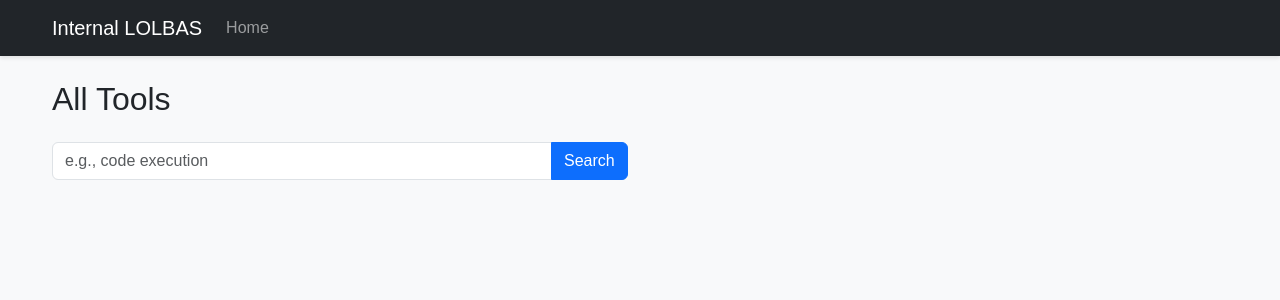
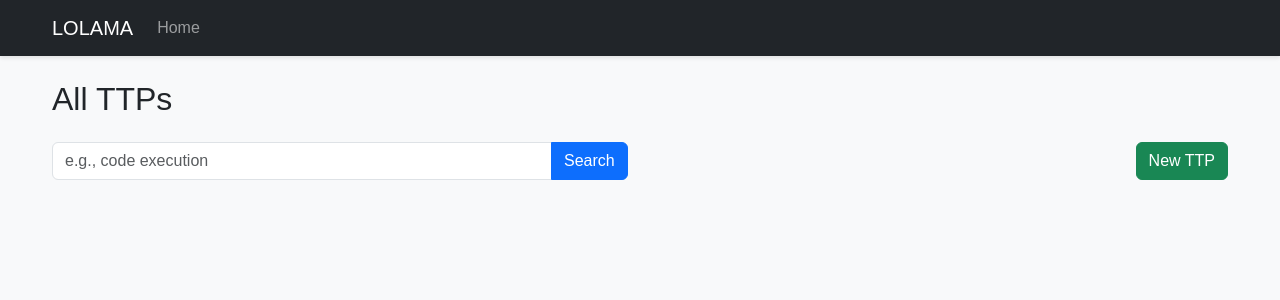
Before and after one commit to icryo/reporepo, a Flask app: template templates/index.html in a window 1280 px wide. Shown: the top 300 px of the page. Run offline with Flask 3, Linux system fonts and the light colour scheme; the template is opened without the code that fills it, so the values that code supplies are empty.

Commit message:
Add files via upload

```diff
--- a/app.py
+++ b/app.py
@@ -1,41 +1,80 @@
-from flask import Flask, render_template, request, jsonify
+from flask import Flask, render_template, request, jsonify, flash, redirect, url_for
 import yaml
 import os
+import datetime
+import re
 
 app = Flask(__name__)
+app.secret_key = os.urandom(24)  # For flash messages
 DATA_DIR = 'data'
 
-def load_tools():
-    tools = []
+def load_ttps():
+    ttps = []
     for filename in os.listdir(DATA_DIR):
         if filename.endswith('.yaml'):
             try:
                 with open(os.path.join(DATA_DIR, filename), 'r') as f:
-                    tool = yaml.safe_load(f)
-                    tools.append(tool)
+                    ttp = yaml.safe_load(f)
+                    ttps.append(ttp)
             except Exception as e:
                 print(f"Error loading {filename}: {e}")
-    return tools
+    return ttps
 
-tools = load_tools()
+def get_yaml_filename(ttp_name):
+    """Find the filename for a given TTP name"""
+    for filename in os.listdir(DATA_DIR):
+        if filename.endswith('.yaml'):
+            try:
+                with open(os.path.join(DATA_DIR, filename), 'r') as f:
+                    ttp = yaml.safe_load(f)
+                    if ttp.get('name', '').lower() == ttp_name.lower():
+                        return filename
+            except Exception:
+                pass
+    return None
+
+def get_raw_yaml_content(filename):
+    """Get the raw YAML content of a file"""
+    file_path = os.path.join(DATA_DIR, filename)
+    if os.path.exists(file_path):
+        with open(file_path, 'r') as f:
+            return f.read()
+    return None
+
+def validate_yaml(content):
+    """Validate YAML content"""
+    try:
+        data = yaml.safe_load(content)
+        required_fields = ['name', 'description', 'impact']
+        for field in required_fields:
+            if field not in data:
+                return False, f"Missing required field: {field}"
+        return True, data
+    except Exception as e:
+        return False, f"Invalid YAML format: {str(e)}"
 
 @app.route('/')
 def index():
-    return render_template('index.html', tools=tools)
+    ttps = load_ttps()
+    return render_template('index.html', tools=ttps)
 
 @app.route('/tool/<name>')
 def tool(name):
-    for t in tools:
-        if t['name'].lower() == name.lower():
-            return render_template('tool.html', tool=t)
-    return "Tool not found", 404
+    ttps = load_ttps()
+    for ttp in ttps:
+        if ttp['name'].lower() == name.lower():
+            filename = get_yaml_filename(name)
+            yaml_content = get_raw_yaml_content(filename)
+            return render_template('tool.html', tool=ttp, filename=filename, yaml_content=yaml_content)
+    return "TTP not found", 404
 
 @app.route('/search')
 def search():
     query = request.args.get('query')
     if not query:
         return "Missing search parameters", 400
-    results = [t for t in tools if any(query.lower() in str(t.get(field, '')).lower() for field in ['name', 'impact', 'tags'])]
+    ttps = load_ttps()
+    results = [ttp for ttp in ttps if any(query.lower() in str(ttp.get(field, '')).lower() for field in ['name', 'impact', 'tags'])]
     return render_template('search.html', results=results, query=query)
 
 @app.route('/suggest')
@@ -43,11 +82,12 @@ def suggest():
     query = request.args.get('q', '').lower()
     if not query:
         return jsonify([])
+    ttps = load_ttps()
     matches = []
-    for tool in tools:
+    for ttp in ttps:
         matched_fields = []
         for field in ['impact', 'tags']:
-            values = tool.get(field, [])
+            values = ttp.get(field, [])
             if isinstance(values, str):
                 values = [values]
             for value in values:
@@ -55,11 +95,94 @@ def suggest():
                     matched_fields.append(value)
         if matched_fields:
             matches.append({
-                'name': tool['name'],
-                'url': f"/tool/{tool['name']}",
+                'name': ttp['name'],
+                'url': f"/tool/{ttp['name']}",
                 'matched': matched_fields
             })
     return jsonify(matches[:10])
 
+@app.route('/update/<filename>', methods=['POST'])
+def update_yaml(filename):
+    yaml_content = request.form.get('yamlContent')
+    if not yaml_content:
+        flash('No content provided', 'danger')
+        return redirect(url_for('index'))
+
+    # Validate YAML
+    is_valid, result = validate_yaml(yaml_content)
+    if not is_valid:
+        flash(f'Error: {result}', 'danger')
+        ttps = load_ttps()
+        for ttp in ttps:
+            if get_yaml_filename(ttp['name']) == filename:
+                return render_template('tool.html', tool=ttp, filename=filename, yaml_content=yaml_content)
+        return redirect(url_for('index'))
+
+    # Save the file
+    try:
+        with open(os.path.join(DATA_DIR, filename), 'w') as f:
+            f.write(yaml_content)
+        flash('TTP updated successfully', 'success')
+        # Reload TTPs and redirect to the updated TTP page
+        ttps = load_ttps()
+        for ttp in ttps:
+            if ttp['name'] == result['name']:
+                return redirect(url_for('tool', name=ttp['name']))
+    except Exception as e:
+        flash(f'Error saving file: {str(e)}', 'danger')
+
+    return redirect(url_for('index'))
+
+@app.route('/create', methods=['POST'])
+def create_yaml():
+    filename = request.form.get('filename')
+    yaml_content = request.form.get('yamlContent')
+
+    if not filename or not yaml_content:
+        flash('Filename and content are required', 'danger')
+        return redirect(url_for('index'))
+
+    # Sanitize filename
+    filename = re.sub(r'[^a-zA-Z0-9-]', '-', filename)
+    if not filename.endswith('.yaml'):
+        filename += '.yaml'
+
+    # Check if file already exists
+    if os.path.exists(os.path.join(DATA_DIR, filename)):
+        flash(f'A file with name {filename} already exists', 'danger')
+        return redirect(url_for('index'))
+
+    # Validate YAML
+    is_valid, result = validate_yaml(yaml_content)
+    if not is_valid:
+        flash(f'Error: {result}', 'danger')
+        return redirect(url_for('index'))
+
+    # Save the file
+    try:
+        with open(os.path.join(DATA_DIR, filename), 'w') as f:
+            f.write(yaml_content)
+        flash('TTP created successfully', 'success')
+        return redirect(url_for('tool', name=result['name']))
+    except Exception as e:
+        flash(f'Error saving file: {str(e)}', 'danger')
+
+    return redirect(url_for('index'))
+
+@app.route('/delete/<name>')
+def delete_yaml(name):
+    filename = get_yaml_filename(name)
+    if not filename:
+        flash('TTP not found', 'danger')
+        return redirect(url_for('index'))
+
+    try:
+        os.remove(os.path.join(DATA_DIR, filename))
+        flash('TTP deleted successfully', 'success')
+    except Exception as e:
+        flash(f'Error deleting file: {str(e)}', 'danger')
+
+    return redirect(url_for('index'))
+
 if __name__ == '__main__':
     app.run(debug=True)
--- a/templates/base.html
+++ b/templates/base.html
@@ -3,7 +3,7 @@
 <head>
     <meta charset="UTF-8">
     <meta name="viewport" content="width=device-width, initial-scale=1.0">
-    <title>Internal LOLBAS</title>
+    <title>LOLAMA</title>
     <link href="https://cdn.jsdelivr.net/npm/bootstrap@5.3.3/dist/css/bootstrap.min.css" rel="stylesheet">
     <link rel="stylesheet" href="{{ url_for('static', filename='style.css') }}">
     <script src="https://code.jquery.com/jquery-3.6.0.min.js"></script>
@@ -11,7 +11,7 @@
 <body>
     <nav class="navbar navbar-expand-lg navbar-dark bg-dark">
         <div class="container">
-            <a class="navbar-brand" href="/">Internal LOLBAS</a>
+            <a class="navbar-brand" href="/">LOLAMA</a>
             <button class="navbar-toggler" type="button" data-bs-toggle="collapse" data-bs-target="#navbarNav" aria-controls="navbarNav" aria-expanded="false" aria-label="Toggle navigation">
                 <span class="navbar-toggler-icon"></span>
             </button>
--- a/templates/index.html
+++ b/templates/index.html
@@ -1,20 +1,75 @@
 {% extends "base.html" %}
 
 {% block content %}
-<h2 class="mb-4">All Tools</h2>
-<form class="mb-4" action="/search" method="get">
-    <div class="input-group">
-        <input type="text" id="search-input" name="query" class="form-control" placeholder="e.g., code execution">
-        <button type="submit" class="btn btn-primary">Search</button>
+<h2 class="mb-4">All TTPs</h2>
+
+{% with messages = get_flashed_messages(with_categories=true) %}
+  {% if messages %}
+    {% for category, message in messages %}
+      <div class="alert alert-{{ category }} alert-dismissible fade show" role="alert">
+        {{ message }}
+        <button type="button" class="btn-close" data-bs-dismiss="alert" aria-label="Close"></button>
+      </div>
+    {% endfor %}
+  {% endif %}
+{% endwith %}
+
+<div class="row mb-4">
+    <div class="col-md-8">
+        <form class="mb-4" action="/search" method="get">
+            <div class="input-group">
+                <input type="text" id="search-input" name="query" class="form-control" placeholder="e.g., code execution">
+                <button type="submit" class="btn btn-primary">Search</button>
+            </div>
+        </form>
     </div>
-</form>
+    <div class="col-md-4 text-end">
+        <button class="btn btn-success" id="add-new-tool">New TTP</button>
+    </div>
+</div>
+
 <div id="instant-results" class="mb-4"></div>
+
+<!-- New TTP Form (Hidden by default) -->
+<div id="new-tool-form" class="card mb-4" style="display: none;">
+    <div class="card-header">
+        <h5>Add New TTP</h5>
+    </div>
+    <div class="card-body">
+        <form action="/create" method="post">
+            <div class="mb-3">
+                <label for="filename" class="form-label">Filename (without extension)</label>
+                <input type="text" class="form-control" id="filename" name="filename" required>
+            </div>
+            <div class="mb-3">
+                <label for="yamlContent" class="form-label">YAML Content</label>
+                <textarea class="form-control" id="yamlContent" name="yamlContent" rows="10" placeholder="name: TTP Name
+description: TTP description
+impact:
+- impact1
+- impact2
+mitigation: Mitigation steps
+references:
+- https://example.com/reference1
+tags:
+- tag1
+- tag2" required></textarea>
+            </div>
+            <div class="d-flex justify-content-between">
+                <button type="button" id="cancel-add" class="btn btn-secondary">Cancel</button>
+                <button type="submit" class="btn btn-success">Create</button>
+            </div>
+        </form>
+    </div>
+</div>
+
 <div class="row">
     {% for tool in tools %}
     <div class="col-md-4 mb-3">
         <div class="card">
             <div class="card-body">
                 <h5 class="card-title"><a href="/tool/{{ tool.name }}">{{ tool.name }}</a></h5>
+                <p class="card-text text-muted">{{ tool.description | truncate(100) }}</p>
             </div>
         </div>
     </div>
@@ -23,6 +78,7 @@
 
 <script>
 $(function() {
+    // Search functionality
     $("#search-input").on('keyup', function() {
         var query = $(this).val();
         if (query.length >= 2) {
@@ -51,6 +107,15 @@ $(function() {
             $("#instant-results").empty();
         }
     });
+
+    // Add new TTP form toggle
+    $("#add-new-tool").click(function() {
+        $("#new-tool-form").slideDown();
+    });
+
+    $("#cancel-add").click(function() {
+        $("#new-tool-form").slideUp();
+    });
 });
 </script>
 {% endblock %}
```
Also changed, not shown: templates/tool.html (+67 -1 lines).
